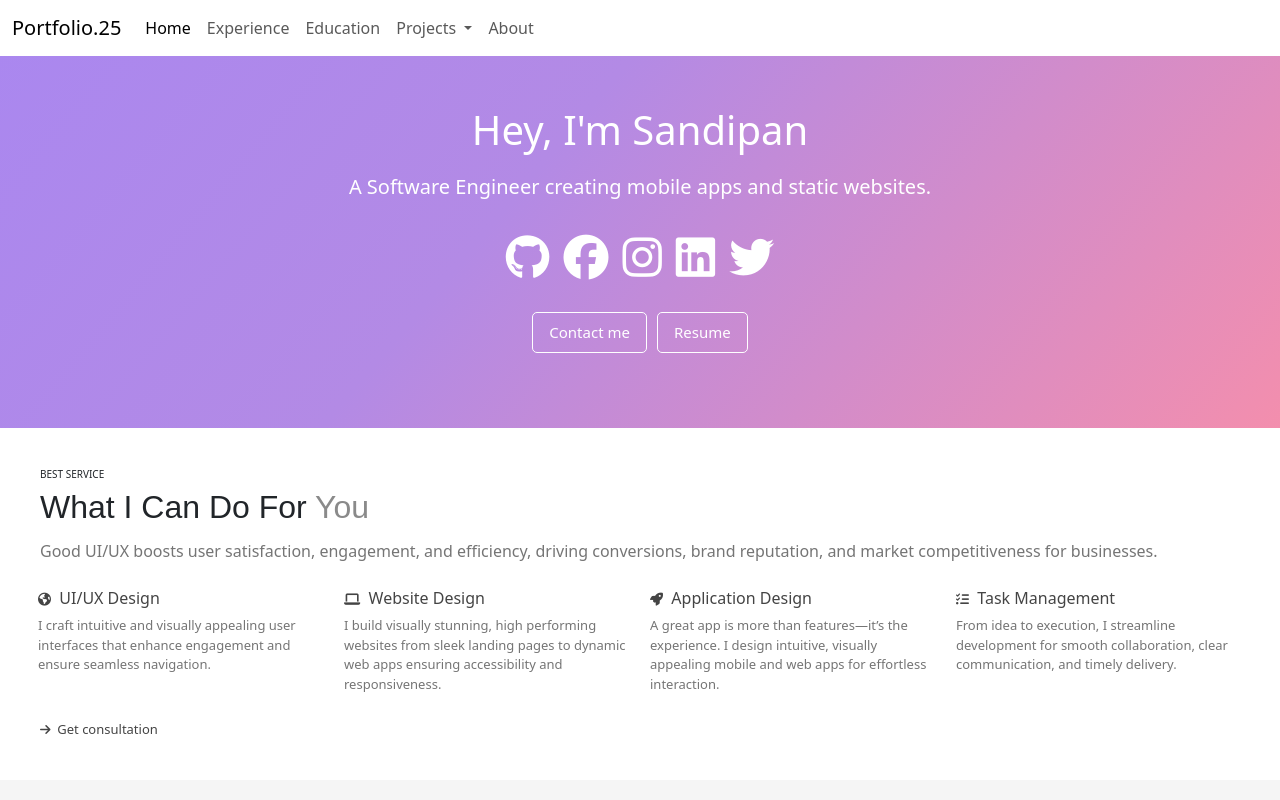
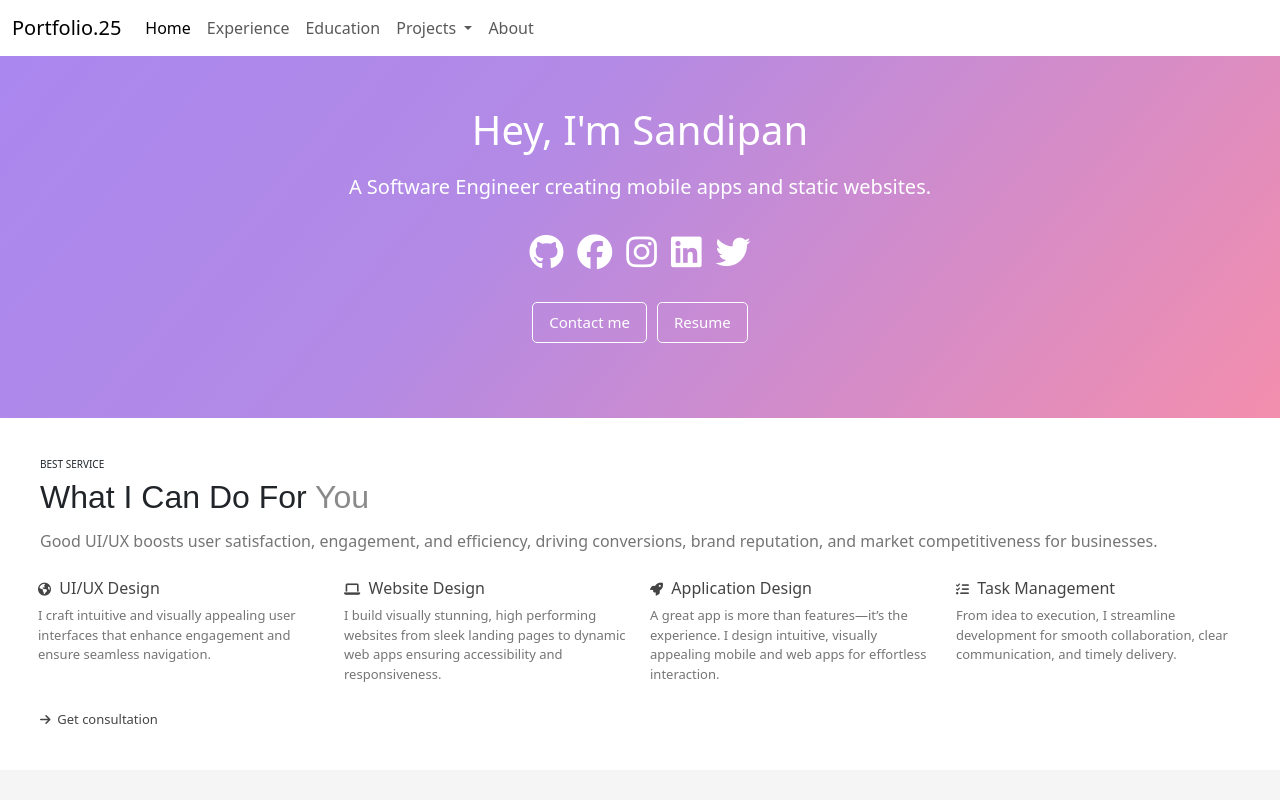
Before and after one commit to SandipanKarmakar04/portfolio, an Angular app: page /home in a window 1280 px wide. Shown: the top 800 px of the page. Built offline with nearby package versions, Linux system fonts and the light colour scheme.

Commit message:
make changes in home component

```diff
--- a/src/app/home/home.component.css
+++ b/src/app/home/home.component.css
@@ -4,7 +4,7 @@
     font-size: 15px;
 } */
 .fab:hover{
-    color: rgb(226, 226, 226) !important;
+    color: rgba(0, 0, 0, 0.53) !important;
 }
 .display-1{
     font-size: 40px;
--- a/src/app/home/home.component.html
+++ b/src/app/home/home.component.html
@@ -7,19 +7,19 @@
                 <div class="p" style="padding: 0rem;">
                         <a class="icon" target="_blank" rel="noopener noreferrer" href="https://github.com/SandipanKarmakar04"
                                 aria-label="My github"><i class="fab fa-github socialicons"
-                                        style="font-size: 45px; padding: 7px; color: white"></i></a>
+                                        style="font-size:35px; padding: 7px; color: white"></i></a>
                         <a  target="_blank" rel="noopener noreferrer" href="https://www.facebook.com/profile.php?id=100009137767545"
                                 aria-label="My facebook"><i class="fab fa-facebook socialicons"
-                                        style="font-size: 45px; padding: 7px; color: white"></i></a>
+                                        style="font-size:35px; padding: 7px; color: white"></i></a>
                         <a class="icon" target="_blank" rel="noopener noreferrer" href="https://www.instagram.com/sandipan__karmakar/"
                                 aria-label="My instagram"><i class="fab fa-instagram socialicons"
-                                        style="font-size: 45px; padding: 7px; color: white"></i></a>
+                                        style="font-size:35px; padding: 7px; color: white"></i></a>
                         <a class="icon" target="_blank" rel="noopener noreferrer" href="https://www.linkedin.com/in/sandipankarmakar/"
                                 aria-label="My linkedin"><i class="fab fa-linkedin socialicons"
-                                        style="font-size: 45px; padding: 7px; color: white"></i></a>
+                                        style="font-size:35px; padding: 7px; color: white"></i></a>
                         <a class="icon" target="_blank" rel="noopener noreferrer" href="https://x.com/Sandipan_04"
                                 aria-label="My twitter"><i class="fab fa-twitter socialicons"
-                                        style="font-size: 45px; padding: 7px; color: white"></i></a>
+                                        style="font-size:35px; padding: 7px; color: white"></i></a>
                 </div>
 
                 <div style="padding: 20px;">
```
